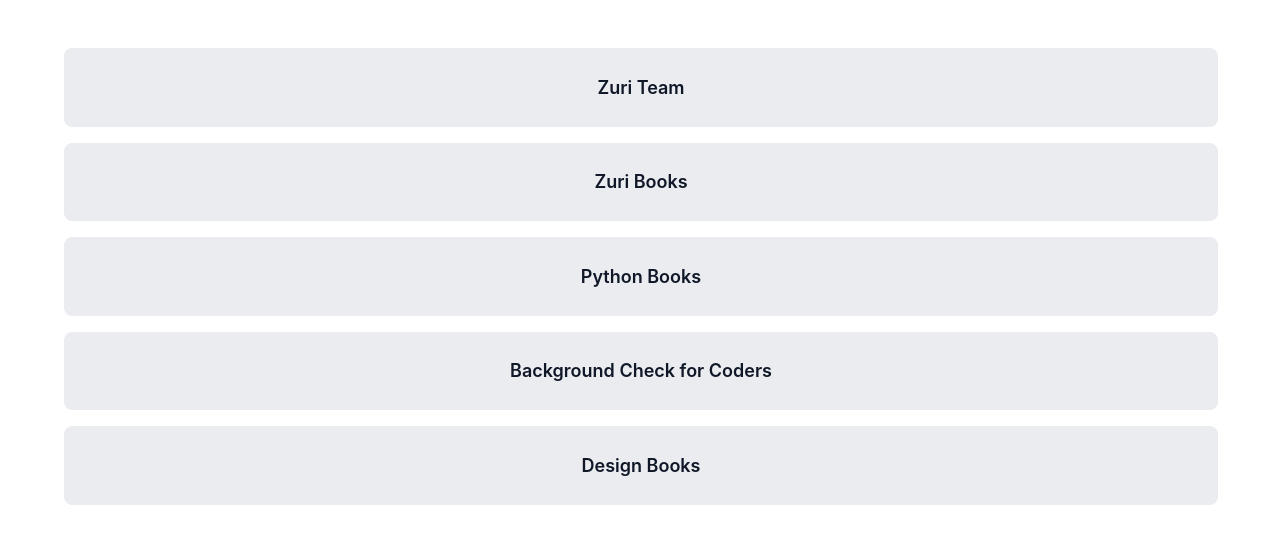
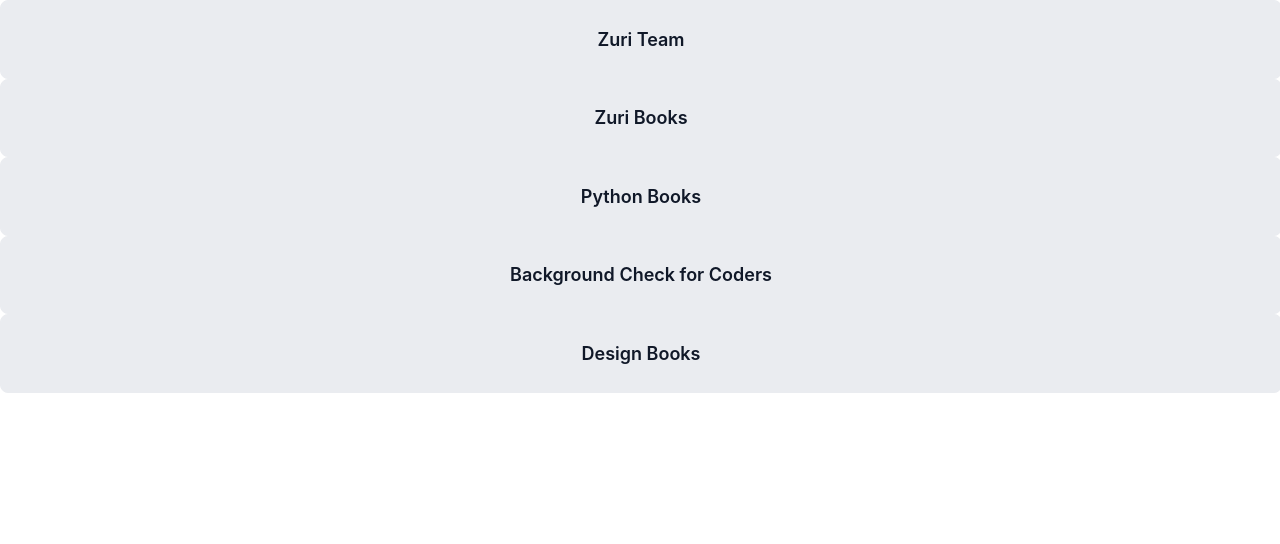
Before and after one commit to nkirukka/linktree-hgn, a React (Create React App) app: page / in a window 1280 px wide. Shown: the top 544 px of the page. Built offline with nearby package versions, Linux system fonts and the light colour scheme.

Commit message:
Change classname to Btn-wrapper

```diff
--- a/src/components/Section.js
+++ b/src/components/Section.js
@@ -4,13 +4,15 @@ import "./styles/Section.css";
 
 const Section = (props) => {
     return (
-        <div className='Wrapper'>
+        <section>
+            <div className='Btn-wrapper'>
                 <Button href="https://training.zuri.team/" id="btn__zuri">Zuri Team</Button>
                 <Button href="https://books.zuri.team/" id="books">Zuri Books</Button>
                 <Button href="https://books.zuri.team/python-for-beginners?ref_id=nkirukka," id="book__python">Python Books</Button>
                 <Button href="https://background.zuri.team/" id="pitch">Background Check for Coders</Button>
                 <Button href="https://books.zuri.team/design-rules" id="book__design">Design Books</Button>
             </div>
+        </section>
     );
 }
 
```
Lines whose indentation alone changed are shown as unchanged.
